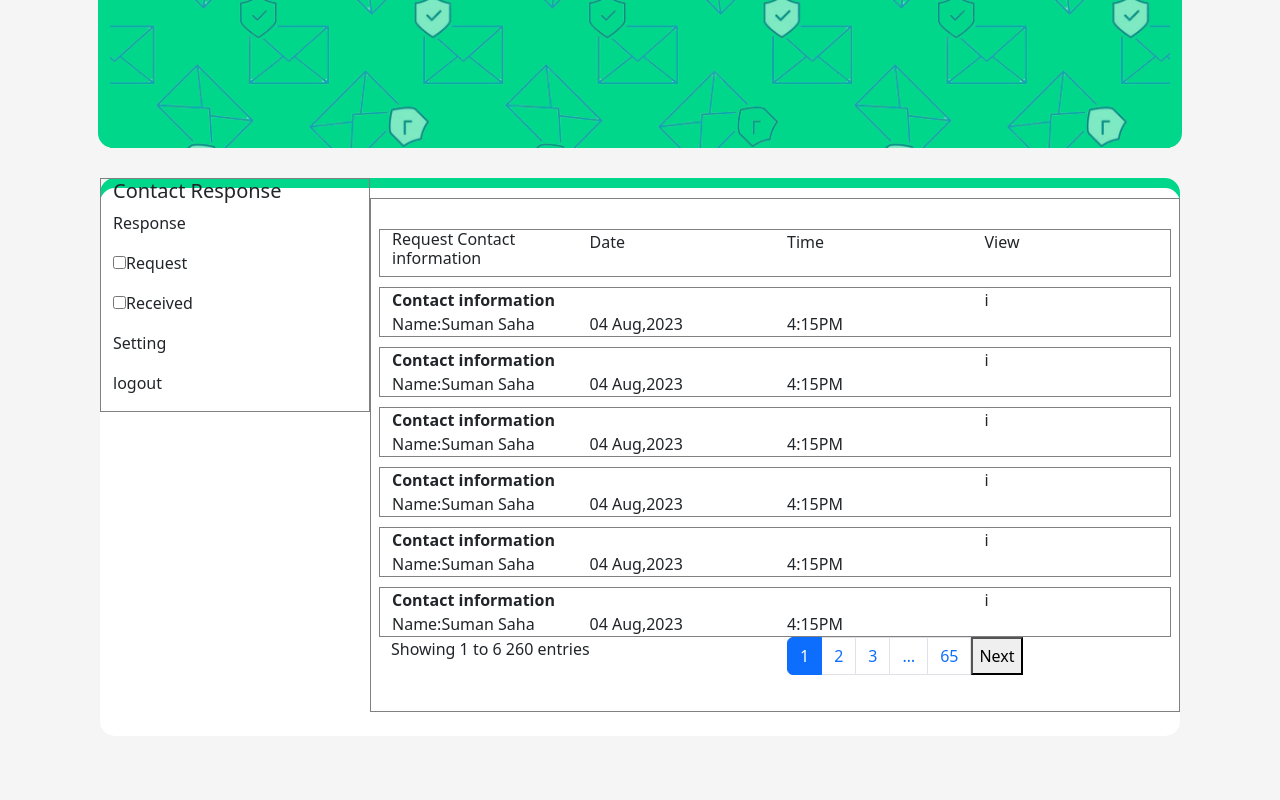
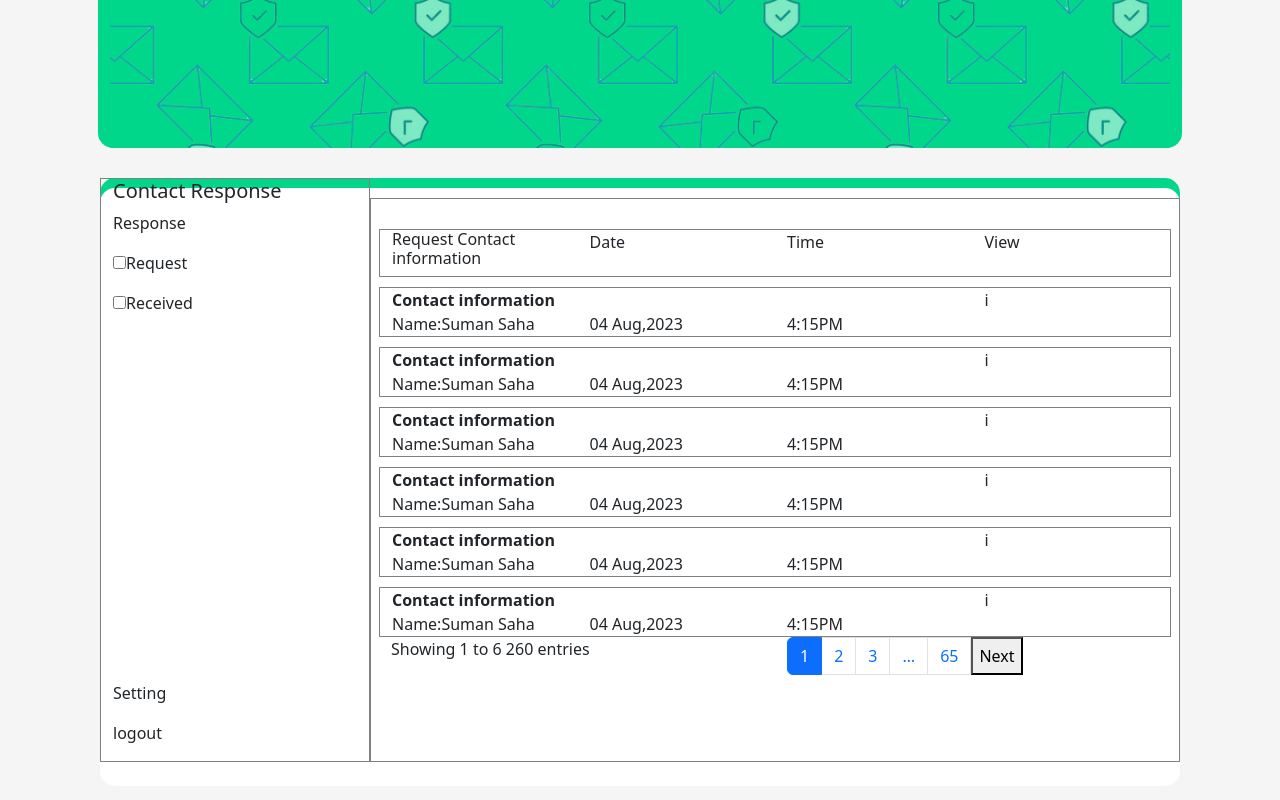
Before and after one commit to aditi29082003/Easyform, a React (Create React App) app: page / in a window 1280 px wide. Shown: the part 10493-11293 px from the top of the page. Built offline with nearby package versions, Linux system fonts and the light colour scheme.

Commit message:
commit changes

```diff
--- a/src/components/ContactResponselist/ContactResponseList.css
+++ b/src/components/ContactResponselist/ContactResponseList.css
@@ -3,3 +3,6 @@
     outline: 2px solid grey;
     padding: 30px
 }
+.setting{
+    margin-top: 350px;
+}
```
